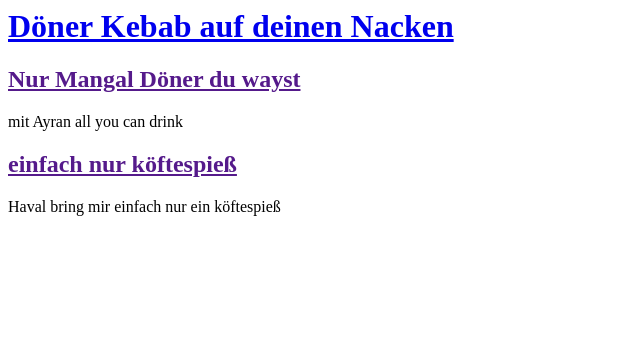
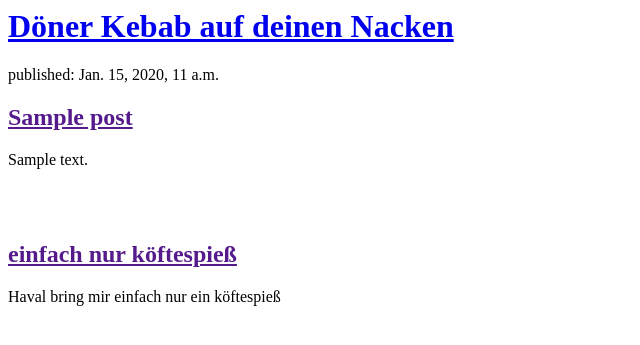
Before and after one commit to akkoc001/my-first-blog, a Django app: page / in a window 1280 px wide. Shown: the top 345 px of the page, without its empty margins (0-640 px from the left). Run offline with Django 3.2, Linux system fonts and the light colour scheme; tables that the repository leaves empty hold one stand-in row (values such as "Sample post").

Commit message:
Modified templates to display posts from database.

```diff
--- a/blog/templates/blog/post_list.html
+++ b/blog/templates/blog/post_list.html
@@ -7,10 +7,15 @@
             <h1><a href="/">Döner Kebab auf deinen Nacken</a></h1>
         </div>
 
+        {% for post in posts %}
         <div>
-            <h2><a href="">Nur Mangal Döner du wayst</a></h2>
-            <p>mit Ayran all you can drink</p>
+            <p>published: {{ post.published_date }}</p>
+            <h2><a href="">{{ post.title }}</a></h2>
+            <p>{{ post.text|linebreaksbr }}</p>
+            <br>
+            <br>
         </div>
+    {% endfor %}
 
         <div>
             <h2><a href="">einfach nur köftespieß</a></h2>
--- a/blog/views.py
+++ b/blog/views.py
@@ -1,5 +1,8 @@
 from django.shortcuts import render
+from .models import Post
+from django.utils import timezone
 
 # Create your views here.
 def post_list(request):
-    return render(request, 'blog/post_list.html', {})
+    posts = Post.objects.filter(published_date__lte=timezone.now()).order_by('published_date')
+    return render(request, 'blog/post_list.html', {'posts': posts})
```
